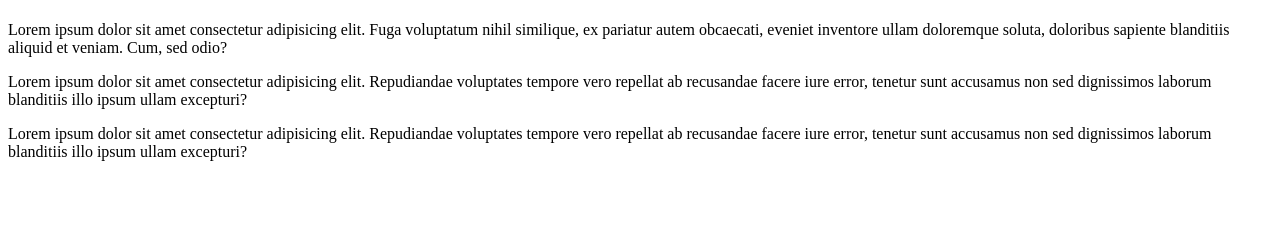
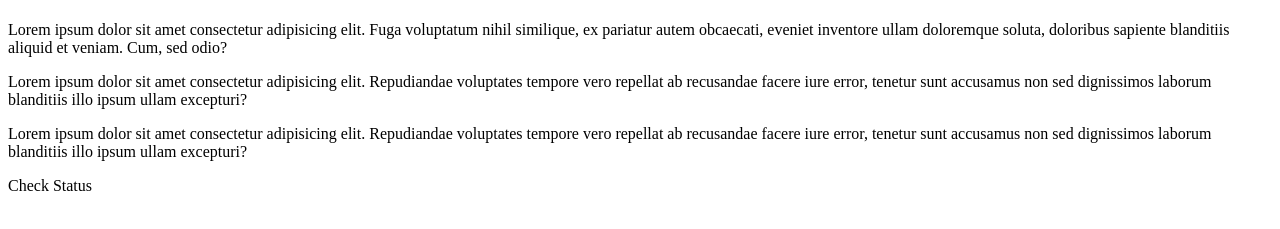
Before and after one commit to naufaldi/belajar-git-2, a plain HTML site: page index.html in a window 1280 px wide. Shown: the part 59-288 px from the top of the page. Drawn offline with Linux system fonts and the light colour scheme.

Commit message:
feat: add other

```diff
--- a/index.html
+++ b/index.html
@@ -22,5 +22,6 @@
       recusandae facere iure error, tenetur sunt accusamus non sed dignissimos laborum blanditiis illo ipsum ullam
       excepturi?
     </p>
+    <footer>Check Status</footer>
   </body>
 </html>
```
